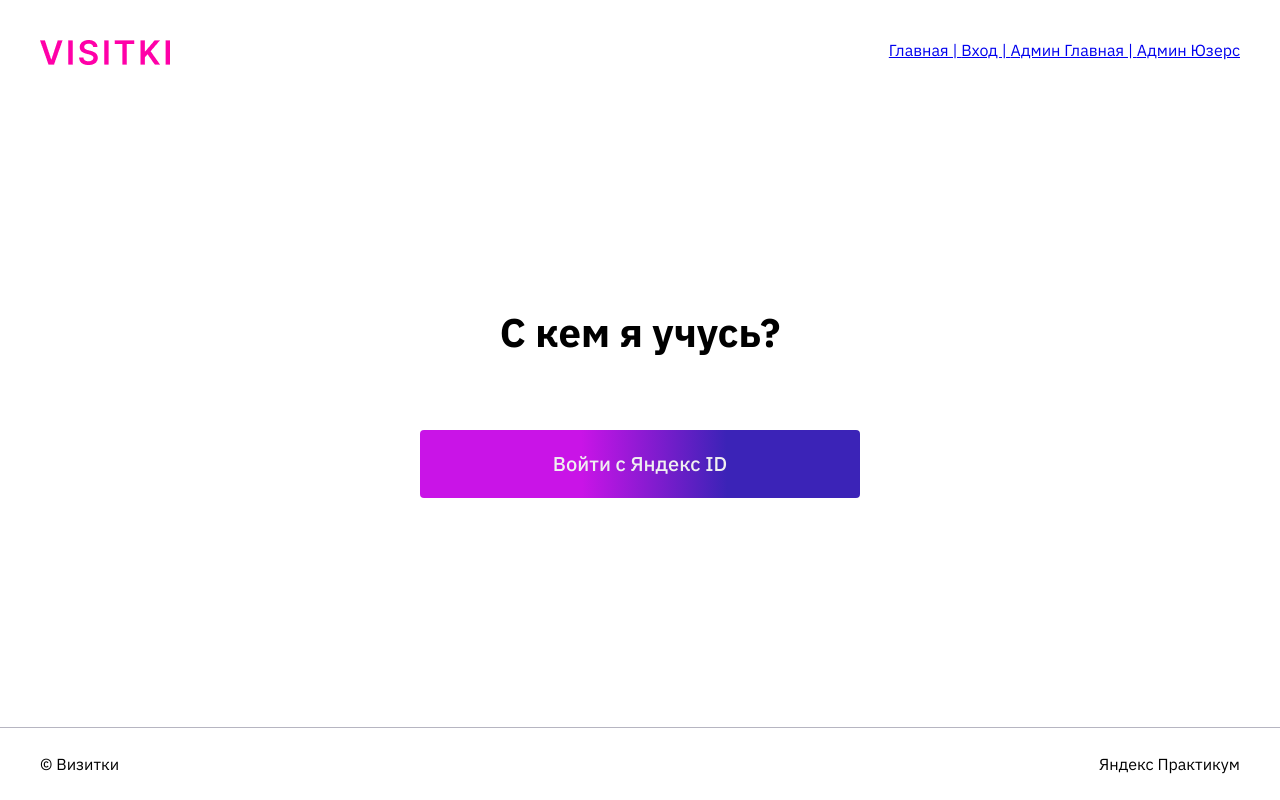
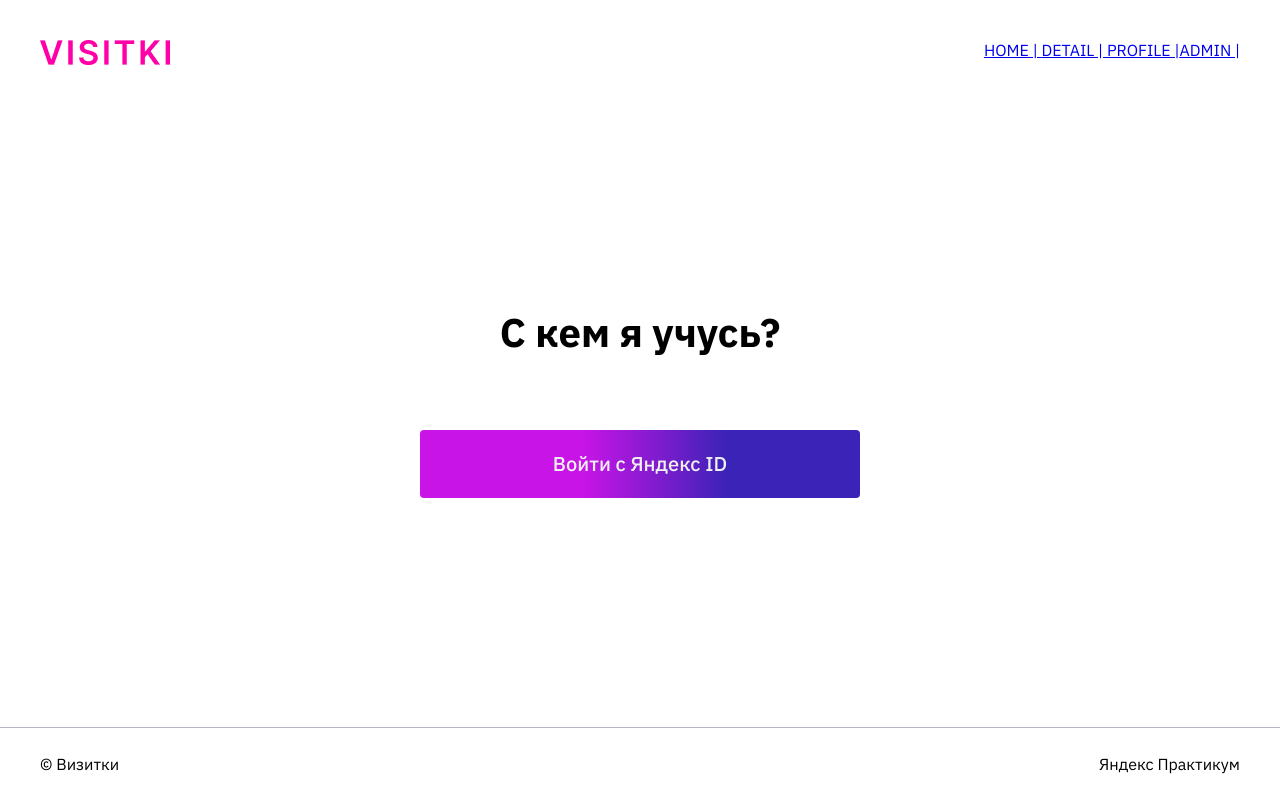
Before and after one commit to xonarin/yavisitka, a React (Create React App) app: page /login in a window 1280 px wide. Built offline with nearby package versions, Linux system fonts and the light colour scheme.

Commit message:
сборка от 15-01-23

```diff
--- a/src/components/App/App.tsx
+++ b/src/components/App/App.tsx
@@ -1,31 +1,31 @@
-
-import React, { useEffect } from 'react';
-import {Routes, Route, useSearchParams} from 'react-router-dom';
-import { getToken, updateToken } from '../../services/auth/auth';
-import Layout from '../../components/Layout/Layout';
+import React, { useEffect } from "react";
+import { Routes, Route, useSearchParams } from "react-router-dom";
+import { getToken, updateToken } from "../../services/auth/auth";
+import Layout from "../../components/Layout/Layout";
 import HomePage from "../../pages/HomePage/HomePage";
 import DetailPage from "../../pages/DetailPage/DetailPage";
 
 import LoginPage from "../../pages/LoginPage/LoginPage";
-import AuthRouter from '../../components/AuthProtectedRouter/AuthProtectedRouter';
-import ProtectedRoute from '../../components/ProtectedRoute/ProtectedRoute';
-import './App.module.scss';
-
-
+import AuthRouter from "../../components/AuthProtectedRouter/AuthProtectedRouter";
+import ProtectedRoute from "../../components/ProtectedRoute/ProtectedRoute";
+import "./App.module.scss";
+import { AdminPage } from "../../pages/admin-page/admin-page";
+import { AdminCommentsBlock } from "../../components/admin-comments-block/admin-comments-block";
+import { AdminUsersBlock } from "../../components/admin-users-block/admin-users-block";
+import { Page404 } from "../../pages/404/404";
+import { ProfilePage } from "../../pages/ProfileChangePage/ProfileChangePage";
 
 const App = () => {
-
   const [search, setSearch] = useSearchParams();
-    const yandexCodeId = search.get('code');
+  const yandexCodeId = search.get("code");
 
   useEffect(() => {
     localStorage.getItem("refreshToken") && updateToken();
-      }, [])
+  }, []);
 
   useEffect(() => {
     yandexCodeId && getToken(yandexCodeId);
-      }, [search])
-
+  }, [search]);
 
   return (
     <>
@@ -33,34 +33,22 @@ const App = () => {
         <Route element={<Layout />}>
           <Route element={<ProtectedRoute />}>
             <Route index element={<HomePage />} />
+            <Route path="detail" element={<DetailPage />} />
+            <Route path="profile" element={<ProfilePage />} />
+            <Route path="admin" element={<AdminPage />}>
+              <Route index element={<AdminCommentsBlock />} />
+              <Route path="users" element={<AdminUsersBlock />} />
+            </Route>
           </Route>
           <Route element={<AuthRouter />}>
-                        <Route path='/login' element={<LoginPage />} />
+            <Route path="/login" element={<LoginPage />} />
           </Route>
         </Route>
+        <Route path="*" element={<Page404 />} />
       </Routes>
-
     </>
-    )
-}
+  );
+};
 
 
-//   return (
-//     <>
-//       <Header />
-//       <Routes>
-//         <Route path="/" element={<HomePage />} />
-//         <Route path="login" element={<Login />} />
-//         <Route path="ui" element={<UI />} />
-//         <Route path="admin" element={<AdminPage />}>
-//           <Route index element={<AdminCommentsBlock />} />
-//           <Route path="users" element={<AdminUsersBlock />} />
-//         </Route>
-//         <Route path="*" element={<Page404 />} />
-//       </Routes>
-//       <Footer />
-//     </>
-//   );
-// };
-
 export default App;
--- a/src/components/Header/Header.tsx
+++ b/src/components/Header/Header.tsx
@@ -14,10 +14,11 @@ const Header = () => {
         <div className={cnStyles("wrap")}>
           <Logo />
           <nav>
-            <NavLink to="/">Главная | </NavLink>
-            <NavLink to="/login">Вход | </NavLink>
-            <NavLink to="/admin">Админ Главная | </NavLink>
-            <NavLink to="/admin/users">Админ Юзерс</NavLink>
+            <NavLink to="/">HOME | </NavLink>
+            <NavLink to="/detail">DETAIL | </NavLink>
+            <NavLink to="/profile">PROFILE |</NavLink>
+            <NavLink to="/admin">ADMIN | </NavLink>
+            {/* <NavLink to="/admin/users">Админ Юзерс</NavLink> */}
           </nav>
         </div>
       </Container>
--- a/src/pages/ProfileChangePage/ProfileChangePage.tsx
+++ b/src/pages/ProfileChangePage/ProfileChangePage.tsx
@@ -3,8 +3,17 @@ import { cn } from "../../utils/bem-css-module";
 import Header from "../../components/Header/Header";
 import Container from "../../components/Container/Container";
 import Footer from "../../components/Footer/Footer";
-import DatePicker from "react-datepicker";
-import moment from "moment";
+// import DatePicker from "react-datepicker";
+// import moment from "moment";
 import ReactDOM  from "react-dom";
 import { any } from "prop-types";
-import 'react-datepicker/dist/react-datepicker.css';
+// import 'react-datepicker/dist/react-datepicker.css';
+
+
+export const ProfilePage = () => {
+    return (
+        <div>
+            <p>Тут будет страница PROFILE</p>
+        </div>
+    )
+}
```
Also changed, not shown: 1 other file (tests, documents, lock files or other folders). Lines whose indentation alone changed are shown as unchanged.
